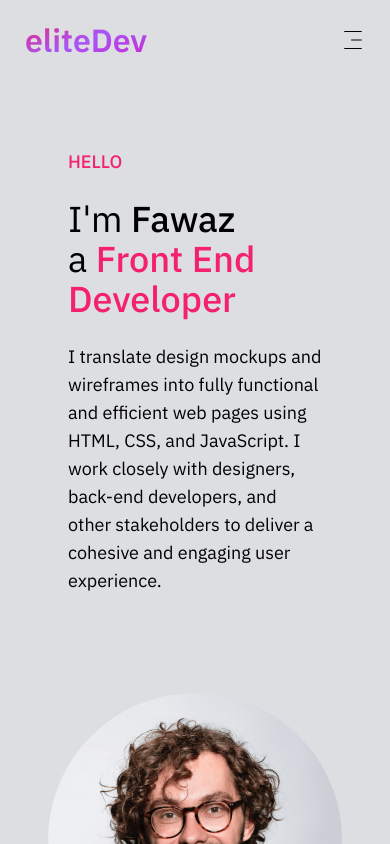
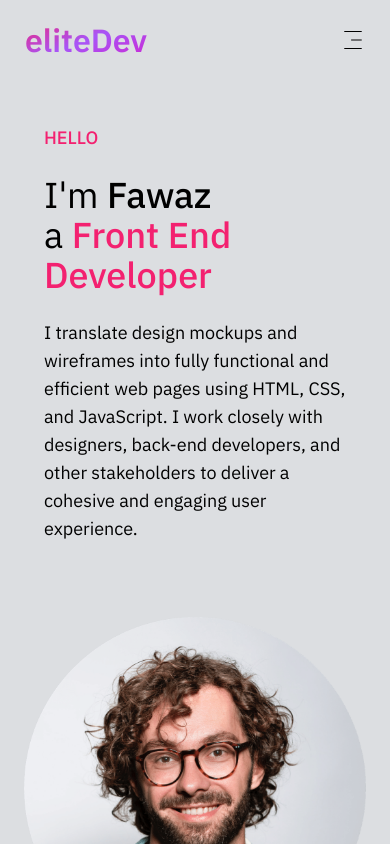
Before and after one commit to adeyanjufawaz/portfolio, a React (Vite) app: page / in a window 390 px wide. Shown: the top 844 px of the page. Built offline with nearby package versions, Linux system fonts and the light colour scheme; the HTML template or start-up script is replaced by a standard one.

Commit message:
first_commit'

```diff
--- a/src/App.jsx
+++ b/src/App.jsx
@@ -74,7 +74,7 @@ function App() {
         </div>
       </nav>
       <section
-        className=" p-12 grid lg:grid-cols-2 grid-cols-1 justify-center items-center "
+        className=" lg:p-12 p-6 grid lg:grid-cols-2 grid-cols-1 justify-center items-center "
         ref={homeRef}
       >
         <div className="p-5 ">
```
